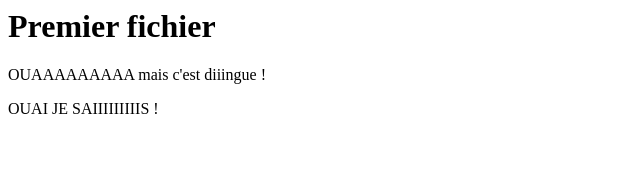
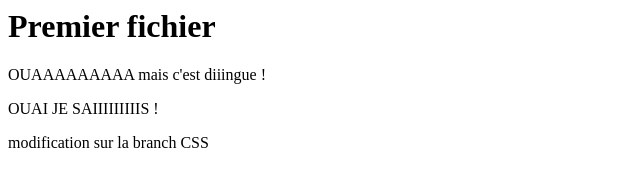
Before and after one commit to Zebre0/ClemNOUET, a plain HTML site: page index.html in a window 1280 px wide. Shown: the whole page, without its empty margins (0-640 px from the left). Drawn offline with Linux system fonts and the light colour scheme.

Commit message:
modif css

```diff
--- a/index.html
+++ b/index.html
@@ -6,5 +6,6 @@
 	<h1>Premier fichier</h1>
     <p>OUAAAAAAAAA mais c'est diiingue !</p>
 	<p>OUAI JE SAIIIIIIIIIS !</p>
+    <p>modification sur la branch CSS</p>
 </body>
 </html>
```
